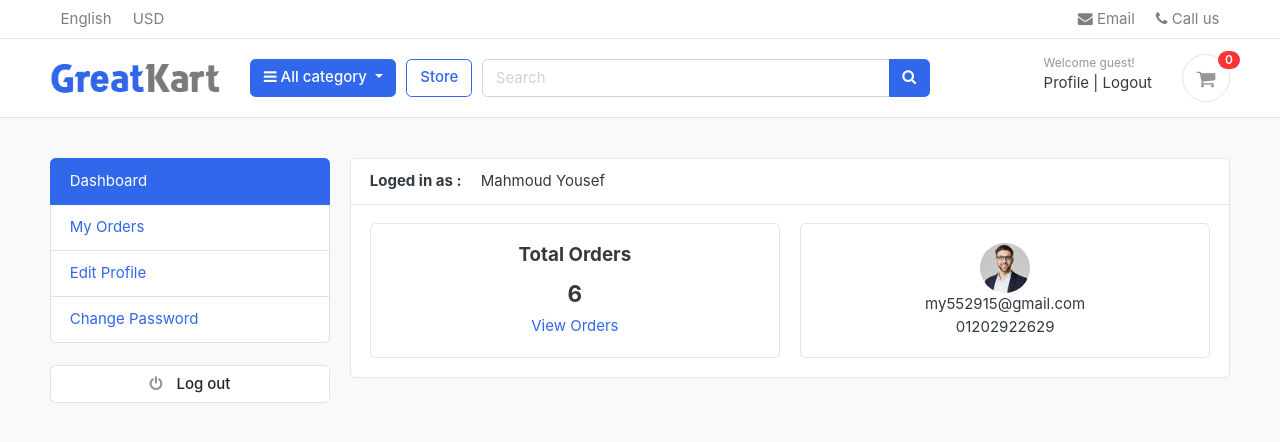
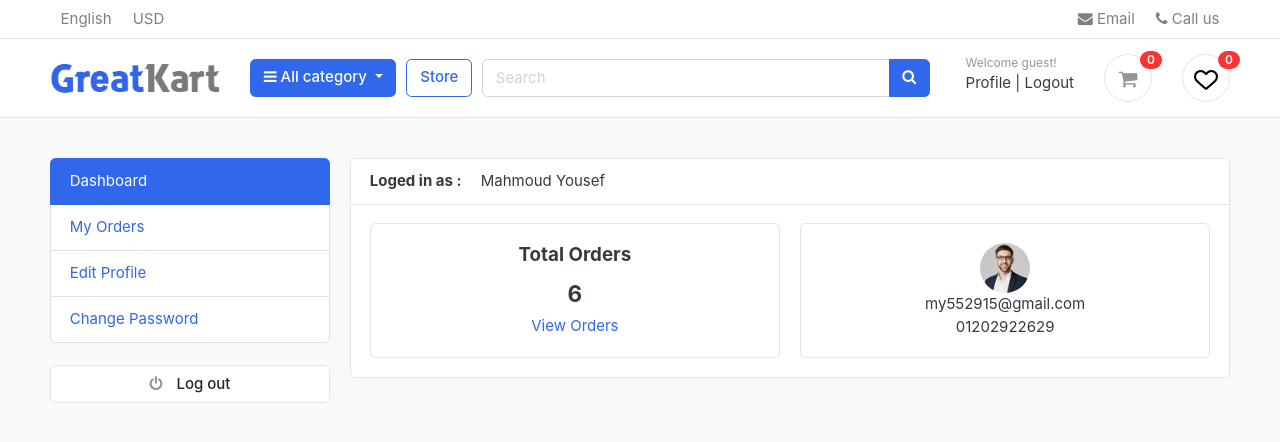
Before and after one commit to Mmy2000/E_Commerce-2, a Django app: page /accounts/ in a window 1280 px wide. Shown: the top 442 px of the page. Run offline with Django 4.2, Linux system fonts and the light colour scheme; a user stored in the database is signed in; data comes from the database, SQL or seed files in the repository; both versions use the stored data as it was after the commit; some libraries are stand-ins or nearby versions; some web fonts are replaced.

Commit message:
add favorite icon

```diff
--- a/templates/base.html
+++ b/templates/base.html
@@ -144,6 +144,18 @@
                                 </div>
                                 <span class="badge badge-pill badge-danger notify">{{cart_count}}</span>
                             </a>
+                            <a href="" class="widget-header pl-3 ml-3">
+                                <div class="icon icon-sm rounded-circle border"><img src="{% static 'images/icons/heart.png'%}" />
+                                </div>
+                                <span class="badge badge-pill badge-danger notify">{{cart_count}}</span>
+                            </a>
+                            <!--
+                            <a href="{% url 'carts:cart'%}" class="widget-header pl-3 ml-3">
+                                <div class="icon icon-sm rounded-circle border"><img src="{% static 'images/icons/love.png'%}" />
+                                </div>
+                                <span class="badge badge-pill badge-danger notify">{{cart_count}}</span>
+                            </a>
+                            -->
                         </div> <!-- widgets-wrap.// -->
                     </div> <!-- col.// -->
                 </div> <!-- row.// -->
```
Also changed, not shown: db.sqlite3, static/images/icons/heart.png (added), static/images/icons/love.png (added).
